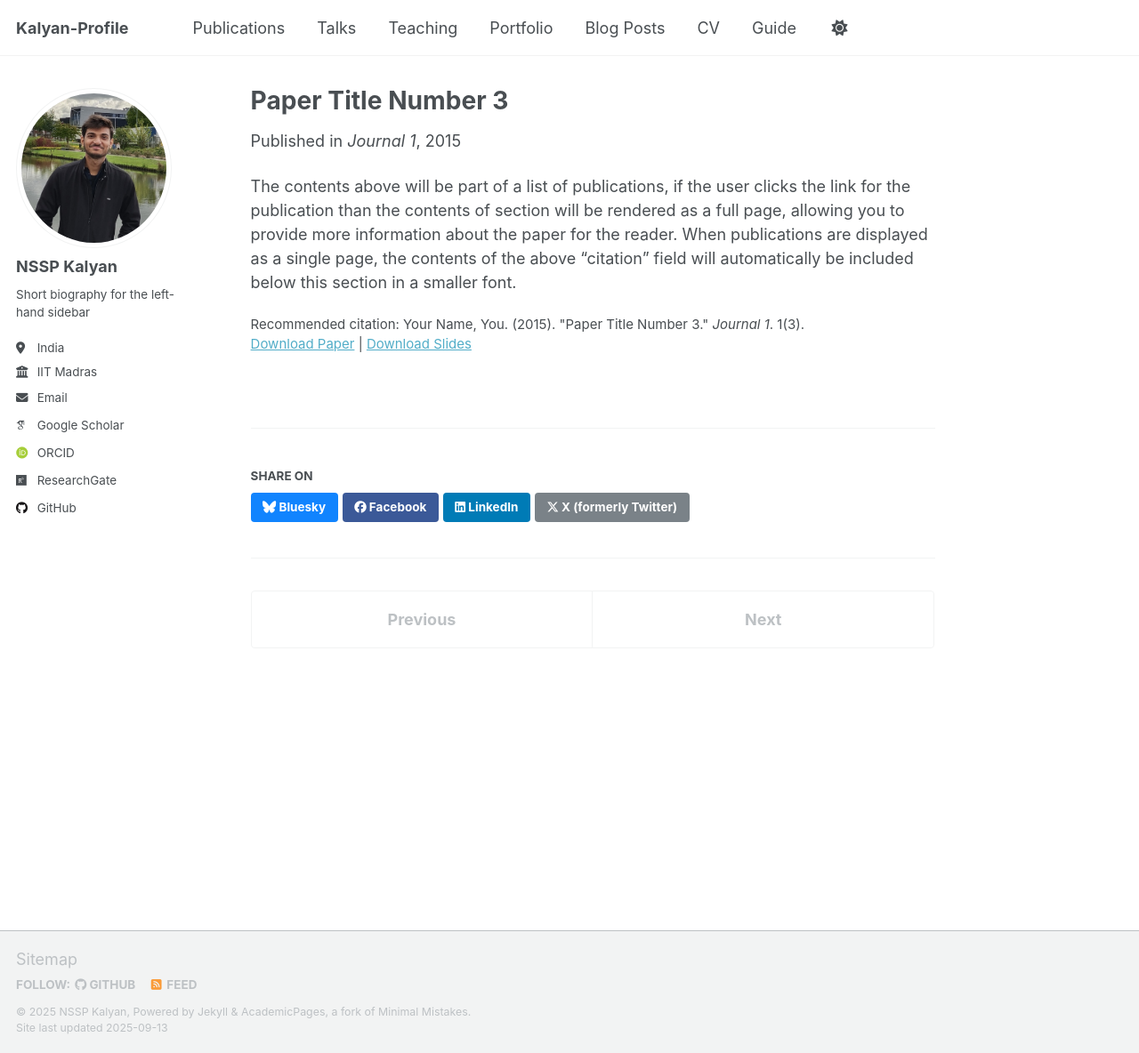
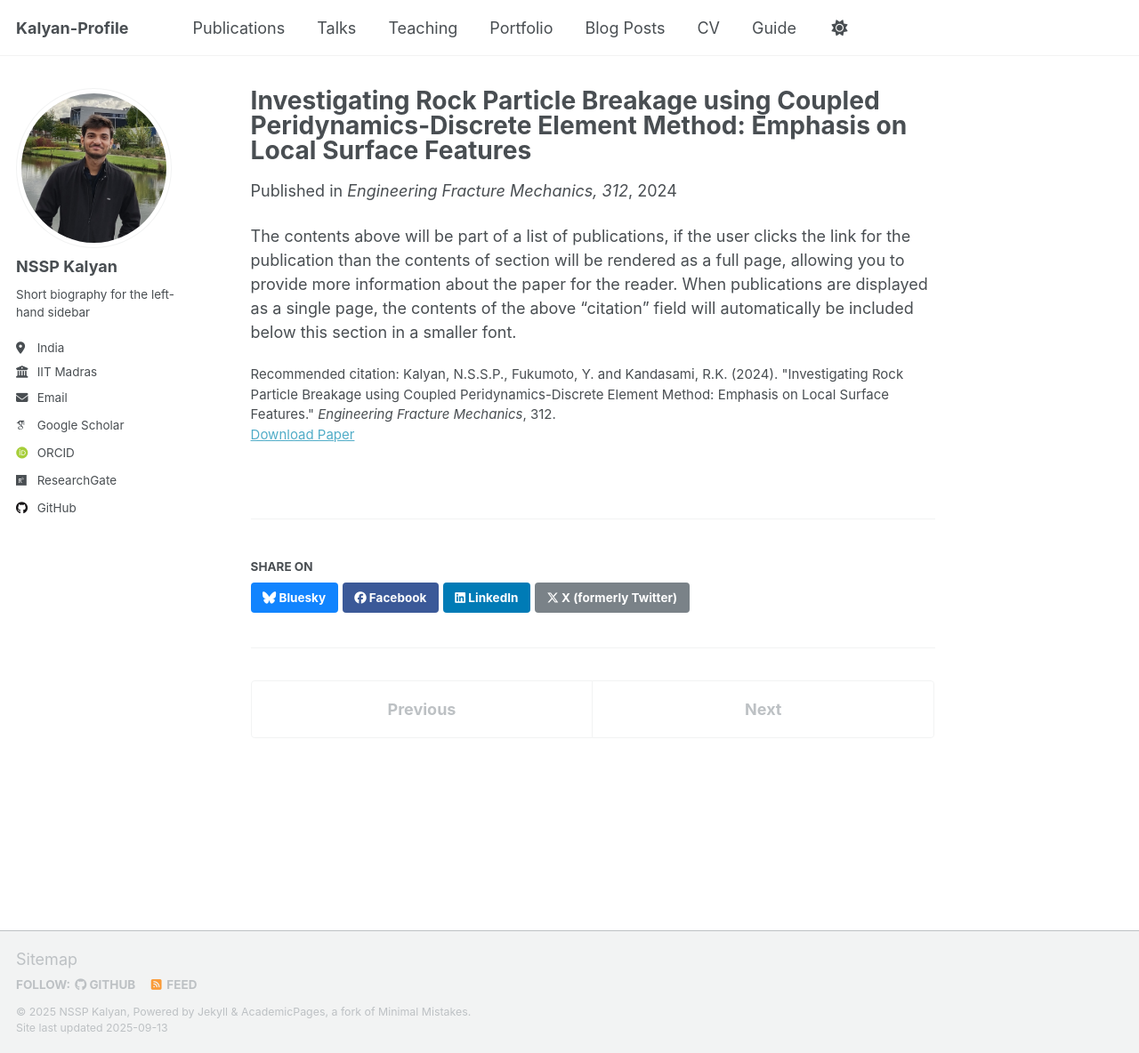
Before and after one commit to pkc137/sudo_template_website, a Jekyll site: the page built from _publications/2015-10-01-paper-title-number-3.md, in a window 1280 px wide and 1184 px high. Shown: the whole window at 89% size. Built offline with Jekyll 4.4.1, drawn with Linux system fonts in a browser that asks for light colours; some web fonts are replaced; a script that is not in the unit is left out.

Commit message:
Update 2015-10-01-paper-title-number-3.md

```diff
--- a/_publications/2015-10-01-paper-title-number-3.md
+++ b/_publications/2015-10-01-paper-title-number-3.md
@@ -1,14 +1,13 @@
 ---
-title: "Paper Title Number 3"
+title: "Investigating Rock Particle Breakage using Coupled Peridynamics-Discrete Element Method: Emphasis on Local Surface Features"
 collection: publications
 category: manuscripts
-permalink: /publication/2015-10-01-paper-title-number-3
-excerpt: 'This paper is about the number 3. The number 4 is left for future work.'
-date: 2015-10-01
-venue: 'Journal 1'
-slidesurl: 'http://academicpages.github.io/files/slides3.pdf'
-paperurl: 'http://academicpages.github.io/files/paper3.pdf'
-citation: 'Your Name, You. (2015). &quot;Paper Title Number 3.&quot; <i>Journal 1</i>. 1(3).'
+permalink: /publication/2024-rock-breakage-pd-dem
+excerpt: 'This paper uses a coupled Peridynamics–DEM framework to investigate rock particle breakage with emphasis on local surface features.'
+date: 2024-06-01
+venue: 'Engineering Fracture Mechanics, 312'
+paperurl: 'https://www.sciencedirect.com/science/article/pii/S0013794424007483'
+citation: 'Kalyan, N.S.S.P., Fukumoto, Y. and Kandasami, R.K. (2024). "Investigating Rock Particle Breakage using Coupled Peridynamics-Discrete Element Method: Emphasis on Local Surface Features." <i>Engineering Fracture Mechanics</i>, 312.'
 ---
 
 The contents above will be part of a list of publications, if the user clicks the link for the publication than the contents of section will be rendered as a full page, allowing you to provide more information about the paper for the reader. When publications are displayed as a single page, the contents of the above "citation" field will automatically be included below this section in a smaller font.
```
